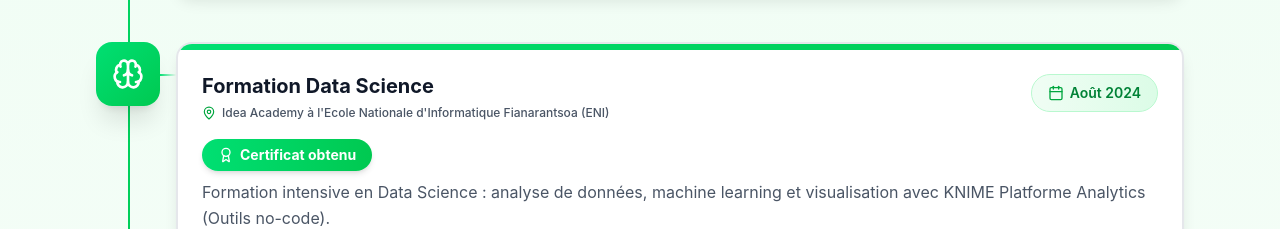
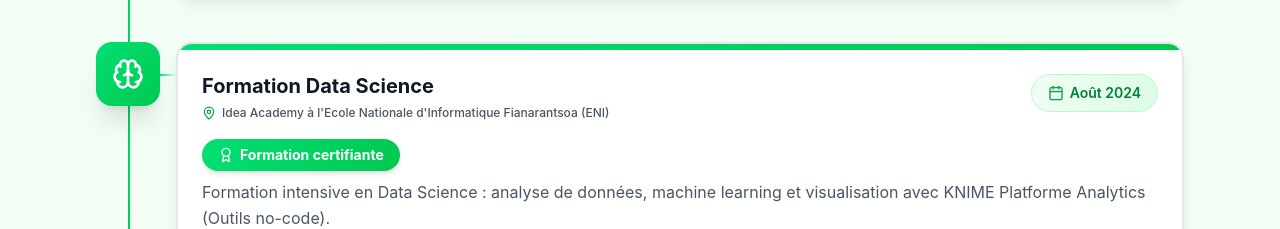
Before and after one commit to momode12/portfolio, a React (Vite) app: page / in a window 1280 px wide. Shown: the part 7060-7289 px from the top of the page. Built offline with nearby package versions, Linux system fonts and the light colour scheme.

Commit message:
Ajout de certificat robotique via ODC1

```diff
--- a/src/data/experienceData.ts
+++ b/src/data/experienceData.ts
@@ -140,7 +140,7 @@ export const educations: EducationItem[] = [
     period: "Août 2024",
     description:
       "Formation intensive en Data Science : analyse de données, machine learning et visualisation avec KNIME Platforme Analytics (Outils no-code).",
-    mention: "Certificat obtenu",
+    mention: "Formation certifiante",
     icon: Brain,
     color: "text-cyan-500",
     gradientFrom: "from-cyan-500",
```
